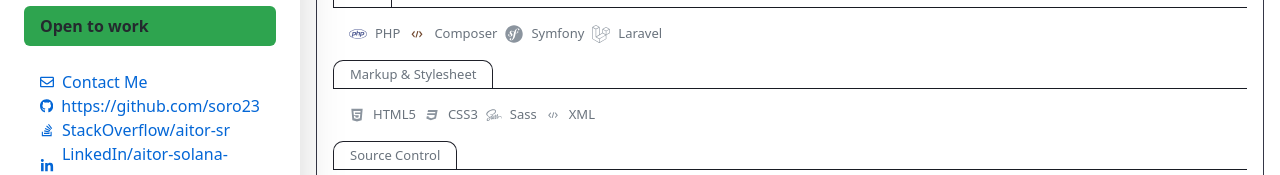
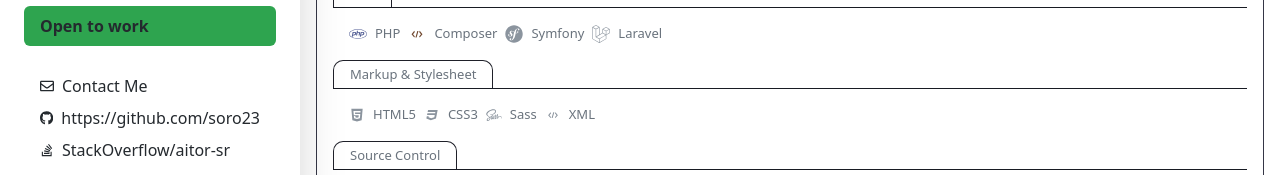
Before and after one commit to Soro23/soro23.github.io, a Next.js app: page / in a window 1280 px wide. Shown: the part 625-800 px from the top of the page. Built offline with nearby package versions, Linux system fonts and the light colour scheme.

Commit message:
Update index.tsx

```diff
--- a/src/components/ProfileLinks/index.tsx
+++ b/src/components/ProfileLinks/index.tsx
@@ -1,4 +1,4 @@
-import { Box, Link } from '@chakra-ui/react';
+import { Box, Link, useColorModeValue } from '@chakra-ui/react';
 import React from 'react';
 import {
   FaGithub,
@@ -8,6 +8,7 @@ import {
 } from 'react-icons/fa';
 
 export function ProfileLinks() {
+  const text = useColorModeValue('light.text2', 'dark.text2')
 
   const links = [
     {
@@ -47,6 +48,8 @@ export function ProfileLinks() {
         display={'flex'}
         alignItems={'center'}
         gap={2}
+        color={text}
+        py={1}
         {...rel}
       >
         <link.icon size={14} />{link?.useTitle || link.link}
```
